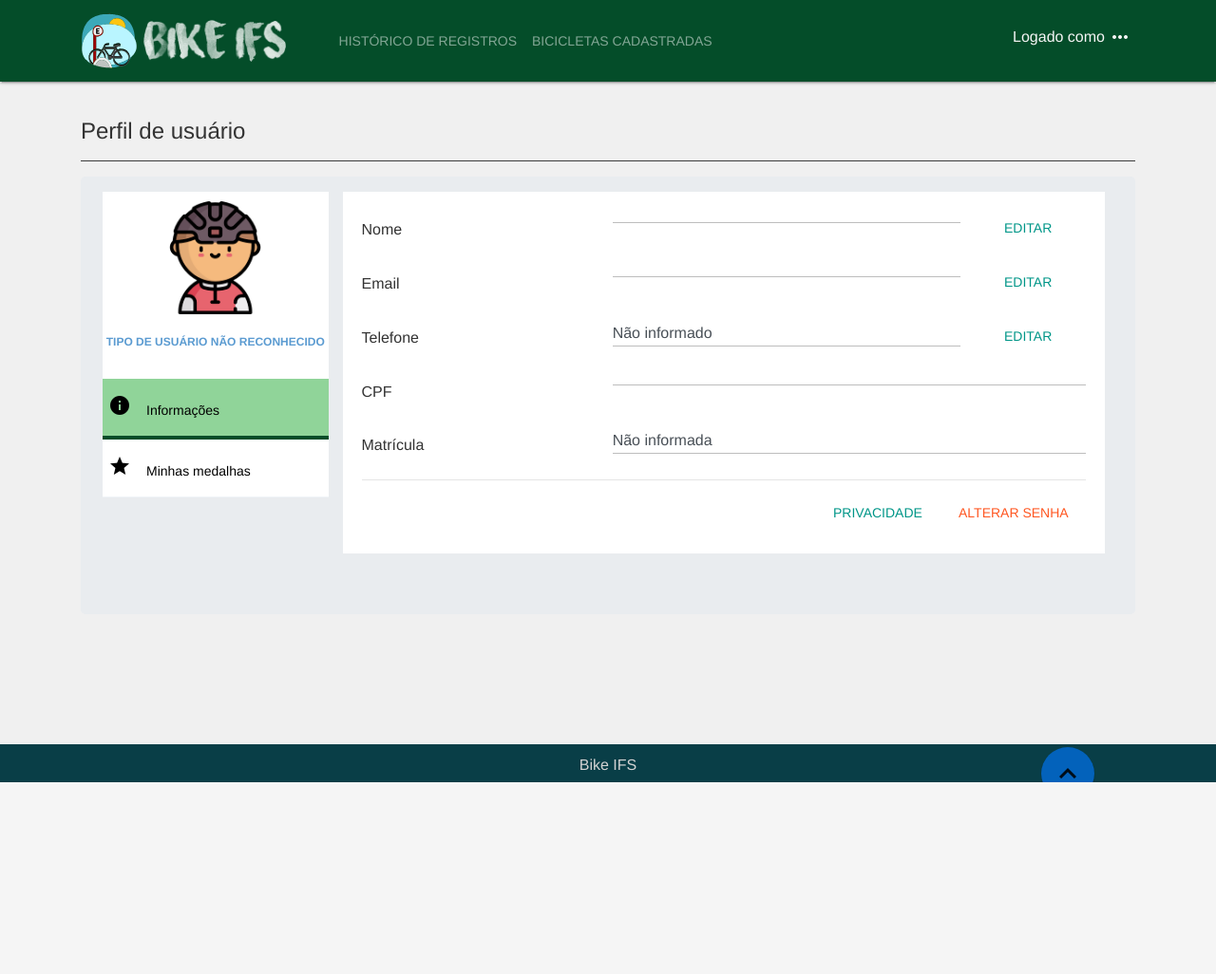
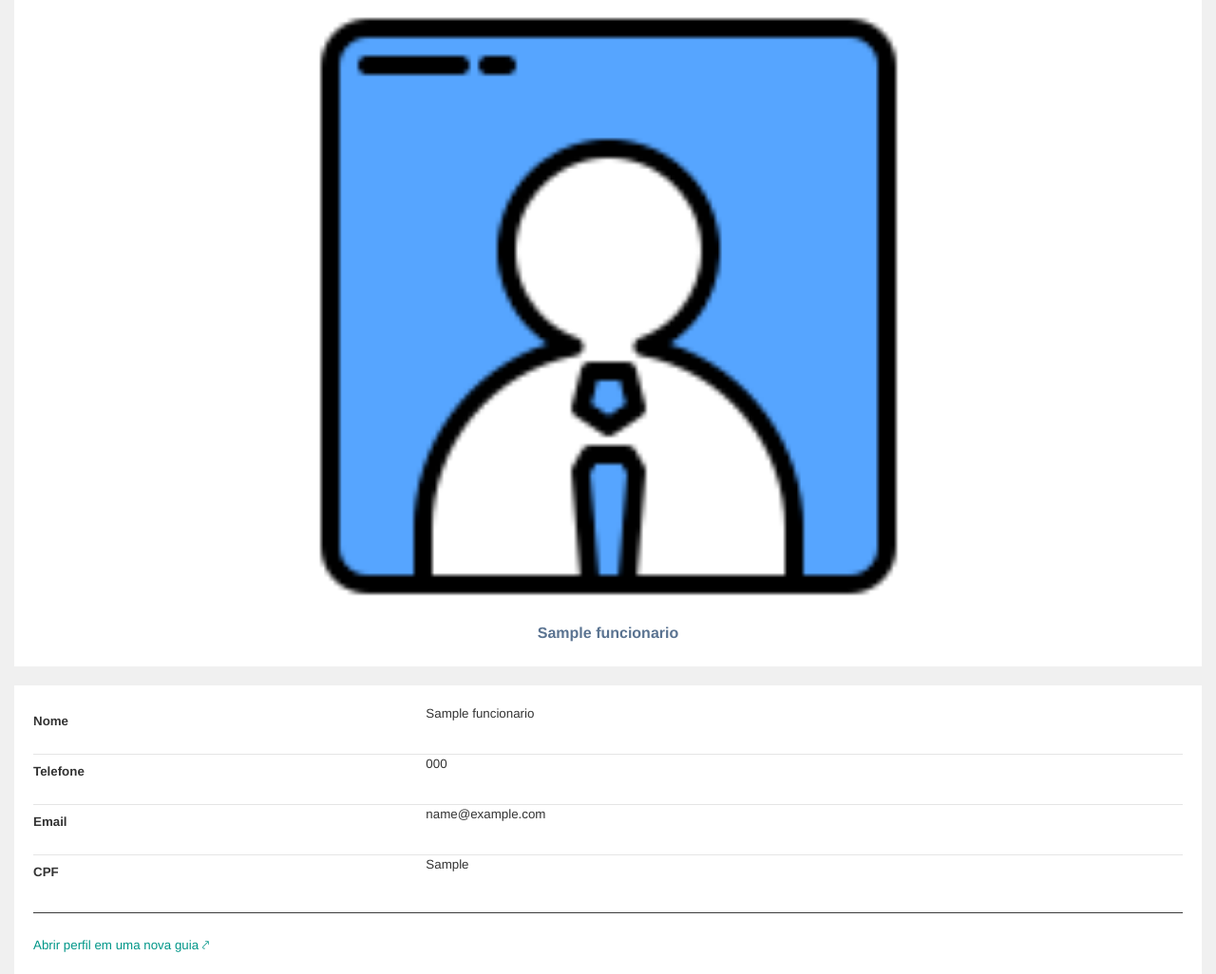
Before and after one commit to Dahan-Schuster/bike-ifs-ci, a CodeIgniter app: page /bike-ifs-ci/index.php/painellateral/funcionario/1 in a window 1280 px wide. Shown: the whole page at 95% size. Before the commit the page ends 824 px from the top, so only its background shows below. Run offline with CodeIgniter, Linux system fonts and the light colour scheme; tables that the repository leaves empty or names only in its code hold one stand-in row (values such as "Sample post"); data that the repository does not hold is empty.

Commit message:
Perfil lateral de usuários e funcionários (#14)

```diff
--- a/bikeifs_app_folder/controllers/PainelLateral.php
+++ b/bikeifs_app_folder/controllers/PainelLateral.php
@@ -1,6 +1,7 @@
 <?php
 defined('BASEPATH') or exit('Não é permitido acesso direto aos scripts.');
 
+require_once APPPATH . 'models/SituacaoFuncionario.php';
 require_once APPPATH . 'models/SituacaoUsuario.php';
 require_once APPPATH . 'models/TipoUsuario.php';
 
@@ -17,26 +18,17 @@ class PainelLateral extends CI_Controller
     }
 
     /**
-     * Carrega a página inicial do sistema para sessões não logadas
+     * Nada para ver aqui...
      */
     public function index()
     {
-        $data = array(
-            'scripts' => array(
-                'util.js'
-            ),
-            'nome' => $this->session->userdata('nome')
-        );
-
-        $this->load->view('templates/header-usuario', $data);
-        $this->load->view("pages/home", $data);
-        $this->load->view('templates/footer-usuario', $data);
+        show_404();
     }
 
     public function usuario($id = null)
     {
         if (null === $id)
-            header('location: ' . base_url('painelLateral'));
+            show_404();
 
         $this->load->model('usuario_model');
         $usuario = $this->usuario_model->carregarPorId($id);
@@ -81,28 +73,19 @@ class PainelLateral extends CI_Controller
 
     public function funcionario($id = null)
     {
+        if (null === $id)
+            show_404();
 
-        $this->load->model('usuario_model');
-        $usuario = $this->usuario_model->carregarPorId($this->session->userdata['logged_user_id']);
-        unset($usuario->senha);
+        $this->load->model('funcionario_model');
+        $funcionario = $this->funcionario_model->carregarPorId($id);
+        $funcionario->nome_situacao = SituacaoFuncionario::getTipoSituacao($funcionario->situacao);
+        $funcionario->ativo = ($funcionario->situacao == SituacaoFuncionario::ATIVO);
+        unset($funcionario->senha);
 
         $data = array(
-            'styles' => array(
-                'perfil.css',
-                'snackbar.min.css'
-            ),
-            'scripts' => array(
-                'pages/perfil-user.js',
-                'snackbar.min.js',
-                'jquery.mask.min.js',
-                'util.js'
-            ),
-            'nome' => $this->session->userdata('nome'),
-            'usuario' => $usuario
+            'funcionario' => $funcionario
         );
 
-        $this->load->view('templates/header-usuario', $data);
-        $this->load->view("pages/usuario/perfil", $data);
-        $this->load->view('templates/footer-usuario', $data);
+        $this->load->view("pages/painel-lateral/funcionario", $data);
     }
 }
--- /dev/null
+++ b/bikeifs_app_folder/views/pages/painel-lateral/funcionario.php
@@ -0,0 +1,75 @@
+<!DOCTYPE html>
+<html lang="pt-br">
+
+<head>
+    <meta charset="utf-8">
+    <meta name="viewport" content="width=device-width, initial-scale=1.0">
+    <link href="https://fonts.googleapis.com/icon?family=Material+Icons" rel="stylesheet">
+    <link rel="stylesheet" type="text/css" href="<?= base_url() ?>public/css/bootstrap-material-design.min.css">
+    <link rel="stylesheet" type="text/css" href="<?= base_url() ?>public/css/estilo.css">
+    <link rel="stylesheet" type="text/css" href="<?= base_url() ?>public/css/palette.css">
+    <link rel="stylesheet" type="text/css" href="<?= base_url() ?>public/css/perfil.css">
+</head>
+
+<body style="font-size: 10pt;" id="body-perfil-sidepanel">
+    <div id="conteudo-perfil-sidepanel" class="container-fluid">
+        <div class="perfil">
+            <div class="perfil-sidebar pb-3">
+                <div class="perfil-foto">
+                    <img src="<?= base_url('public/img/icons/manager.png') ?>" title="Usuário" class="img-responsive" alt="Usuário">
+                </div>
+                <div class="perfil-titulo">
+                    <div id="perfil-nome" class="perfil-titulo-nome">
+                        <?= $funcionario->nome ?>
+                    </div>
+                </div>
+            </div>
+
+            <div class="conteudo-perfil" id="conteudo-perfil">
+                <div id="informacoes">
+                    <div class="form-group row">
+                        <label for="nome" class="col-md-4 col-form-label"><b>Nome</b></label>
+                        <div class="col-md-8">
+                            <span id="nome" name="nome"><?= $funcionario->nome ?></span>
+                        </div>
+                    </div>
+                    <hr class="my-0 py-0">
+                    <div class="form-group row">
+                        <label for="telefone" class="col-md-4 col-form-label"><b>Telefone</b></label>
+                        <div class="col-md-8">
+                            <span id="telefone"><?= trim($funcionario->telefone) ? $funcionario->telefone : 'Não informado' ?></span>
+                        </div>
+                    </div>
+                    <hr class="my-0 py-0">
+                    <div class="form-group row">
+                        <label for="email" class="col-md-4 col-form-label"><b>Email</b></label>
+                        <div class="col-md-8">
+                            <span id="email"><?= $funcionario->email ?></span>
+                        </div>
+                    </div>
+                    <hr class="my-0 py-0">
+                    <div class="form-group row">
+                        <label for="cpf" class="col-md-4 col-form-label"><b>CPF</b></label>
+                        <div class="col-md-8">
+                            <span id="cpf"><?= $funcionario->cpf ?></span>
+                        </div>
+                    </div>
+                    <hr class="my-4 bg-dark">
+                    <a id="linkPerfil">Abrir perfil em uma nova guia &nearhk;</a>
+                </div>
+            </div>
+        </div>
+    </div>
+</body>
+<script src="https://ajax.googleapis.com/ajax/libs/jquery/3.4.1/jquery.min.js"></script>
+<script src="<?= base_url() ?>public/js/util.js"></script>
+<script>
+    const id_funcionario = <?= $funcionario->id ?>;
+
+    $(document).ready(function() {
+        $("#linkPerfil").attr('href', `${BASE_URL}funcionario/${id_funcionario}`)
+        $("#linkPerfil").attr('target', '_blank')
+    })
+</script>
+
+</html>
--- a/public/css/sidepanel.css
+++ b/public/css/sidepanel.css
@@ -6,13 +6,12 @@
     position: fixed;
     z-index: 2001;
     left: 0;
-    top: 126px;
     bottom: 0;
     background-color: rgb(240, 240, 240);
     overflow: hidden;
     padding-top: 60px;
     transition: 0.3s;
-    box-shadow: 0px 1px 20px rgb(160, 160, 160);
+    box-shadow: 0px 1px 5px #6e6e6e;
 }
 
 .perfil-publico-lateral iframe,
@@ -41,20 +40,18 @@
     position: fixed;
     z-index: 2001;
     right: 0;
-    top: 126px;
     bottom: 0;
     background-color: rgb(240, 240, 240);
     overflow: hidden;
     padding-top: 60px;
     transition: 0.3s;
-    box-shadow: 0px 1px 20px rgb(160, 160, 160);
+    box-shadow: 0px 1px 5px #6e6e6e;
 }
 
 
 @media screen and (max-width: 440px) {
     .perfil-publico-lateral {
         padding-top: 40px;
-        font-size: 18px;
         top: 0;
     }
 }
--- a/public/js/bike.sidepanel.js
+++ b/public/js/bike.sidepanel.js
@@ -7,7 +7,9 @@ function openNavBike() {
     if (innerWidth < 440) // se a largura da tela for pequena demais, o painel tomará todo o espaço (100%)
         document.getElementById("sidenav-bike").style.width = "100%";
     else
-        document.getElementById("sidenav-bike").style.width = "350px";
+        document.getElementById("sidenav-bike").style.width = "300px";
+
+    document.getElementById("sidenav-bike").style.top = `${90 - scrollY}px`
 
 }
 
--- a/public/js/perfil.sidepanel.js
+++ b/public/js/perfil.sidepanel.js
@@ -7,7 +7,16 @@ function openNavPerfil() {
     if (innerWidth < 440) // se a largura da tela for pequena demais, o painel tomará todo o espaço (100%)
         document.getElementById("sidenav-perfil").style.width = "100%";
     else
-        document.getElementById("sidenav-perfil").style.width = "350px";
+        document.getElementById("sidenav-perfil").style.width = "300px";
+
+    document.getElementById("sidenav-perfil").style.top = `${90 - scrollY}px`
+
+    if (!document.onscroll) {
+        document.onscroll = function() {
+            document.getElementById("sidenav-perfil").style.top = `${90 - scrollY}px`
+            document.getElementById("sidenav-bike").style.top = `${90 - scrollY}px`
+        }
+    }
 
 }
 
--- a/public/js/util.js
+++ b/public/js/util.js
@@ -186,7 +186,10 @@ function enviarAjaxAtivarBicicletas(ids_bicicletas) {
             } else {
                 swal.fire("Erro", response['error_message'], "error")
             }
-            atualizarDataTable(document.getElementById('btnSelecionarLinhas'), datatable)
+            try {
+                atualizarDataTable(document.getElementById('btnSelecionarLinhas'), datatable)
+            } catch (e) {
+            }
         },
         error: function(response) {
             console.log(response)
@@ -214,7 +217,10 @@ function enviarAjaxDesativarBicicletas(ids_bicicletas) {
             } else {
                 swal.fire("Erro", response['error_message'], "error")
             }
-            atualizarDataTable(document.getElementById('btnSelecionarLinhas'), datatable)
+            try {
+                atualizarDataTable(document.getElementById('btnSelecionarLinhas'), datatable)
+            } catch (e) {
+            }
         },
         error: function(response) {
             console.log(response)
@@ -242,7 +248,10 @@ function enviarAjaxAtivarUsuarios(ids_usuarios) {
             } else {
                 swal.fire("Erro", response['error_message'], "error")
             }
-            atualizarDataTable(document.getElementById('btnSelecionarLinhas'), datatable)
+            try {
+                atualizarDataTable(document.getElementById('btnSelecionarLinhas'), datatable)
+            } catch (e) {
+            }
         },
         error: function(response) {
             console.log(response)
@@ -270,7 +279,10 @@ function enviarAjaxDesativarUsuarios(ids_usuarios) {
             } else {
                 swal.fire("Erro", response['error_message'], "error")
             }
-            atualizarDataTable(document.getElementById('btnSelecionarLinhas'), datatable)
+            try {
+                atualizarDataTable(document.getElementById('btnSelecionarLinhas'), datatable)
+            } catch (e) {
+            }
         },
         error: function(response) {
             console.log(response)
```
Also changed, not shown: bikeifs_app_folder/views/pages/painel-lateral/usuario.php (+63 -45 lines).
